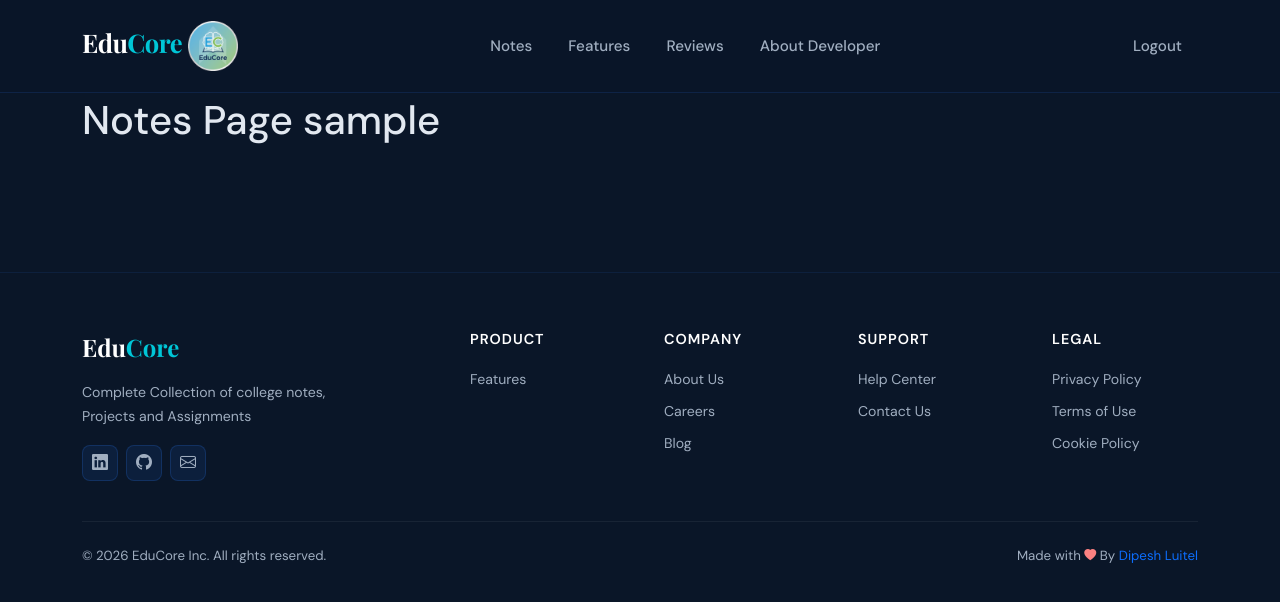
After one commit to dipeshluitel/EduCore, a Django app: page //notes in a window 1280 px wide. The commit adds this page. Shown: the top 602 px of the page. Run offline with Django 5.2, Linux system fonts and the light colour scheme; the visitor is signed in with stand-in values (Sample User, id 1); some libraries are stand-ins or nearby versions.

Commit message:
update(url,views,template):New nav link 'Notes' added and configured it

```diff
--- a/core/templates/core/base.html
+++ b/core/templates/core/base.html
@@ -29,6 +29,7 @@
       </button>
       <div class="collapse navbar-collapse" id="navMenu">
         <ul class="navbar-nav mx-auto gap-1">
+          <li class="nav-item"><a class="nav-link px-3" href="{% url 'notes' %}">Notes</a></li>
           <li class="nav-item"><a class="nav-link px-3" href="{% url 'features' %}">Features</a></li>
           <li class="nav-item"><a class="nav-link px-3" href="{% url 'reviews' %}">Reviews</a></li>
           <li class="nav-item"><a class="nav-link px-3" href="https://www.dipeshluitel.com.np">About Developer</a></li>
@@ -93,7 +94,7 @@
           </ul>
         </div>
       </div>
-      <div class="footer-bottom d-flex flex-wrap justify-content-between align-items-center gap-2">
+      <div class="footer-bottom d-flex flex-wrap justify-content-between align-items-center gap-4">
         <span style="color:var(--muted);font-size:.83rem;">© 2026 EduCore Inc. All rights reserved.</span>
         <span style="color:var(--muted);font-size:.83rem;">Made with <i class="bi bi-heart-fill"
             style="color:#fc8181;font-size:.75rem"></i> By <a href="https://www.github.com/dipeshluitel"
--- /dev/null
+++ b/core/templates/core/notes.html
@@ -0,0 +1,7 @@
+{% extends "core/base.html" %}
+<title>{% block title %}Notes{% endblock title %}Login</title>
+{% block main_content %}
+<section class="notes_page">
+    <h1>Notes Page <span>{{user.username}}</span></h1>
+</section>
+{% endblock main_content %}
--- a/core/urls.py
+++ b/core/urls.py
@@ -5,4 +5,5 @@ urlpatterns = [
     path('', views.dashboard, name='dashboard'),
     path('/reviews', views.reviews_view, name='reviews'),
     path('/features', views.features_view, name='features'),
+    path('/notes', views.notes_view, name='notes'),
 ]
--- a/core/views.py
+++ b/core/views.py
@@ -72,9 +72,15 @@ def logout_view(request):
 def features_view(request):
     return render(request,'core/features.html')
 
+@login_required(login_url='loginview')
 def reviews_view(request):
     return render(request,'core/reviews.html')
 
-@login_required(login_url='loginview')
 def dashboard(request):
     return render(request,'core/dashboard.html')
+
+@login_required(login_url='loginview')
+def notes_view(request):
+    return render(request,'core/notes.html')
+
+# TODO: ADD Lock_icon above nav-bar that requires login required and remove them when logged in
```
Also changed, not shown: core/templates/core/classes.html (deleted).
